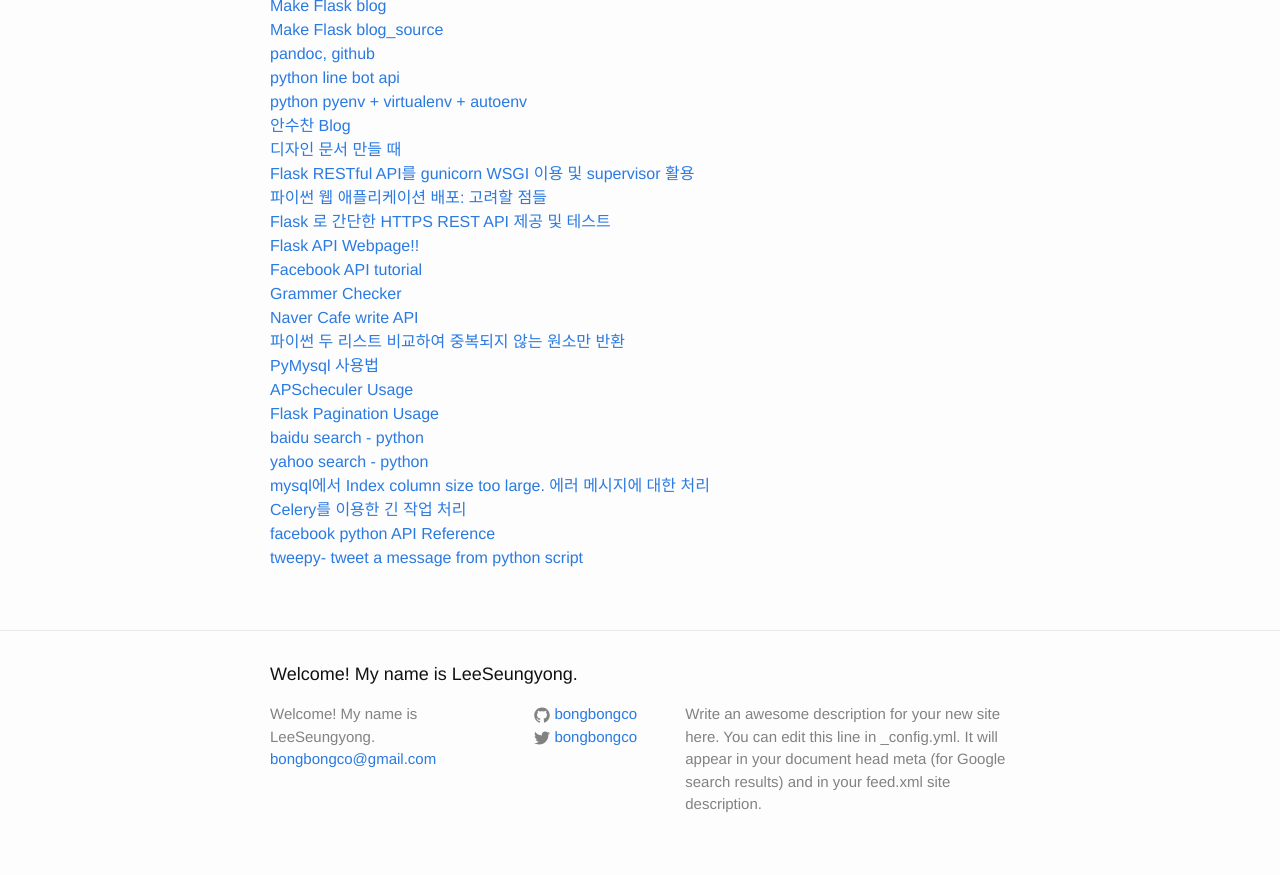
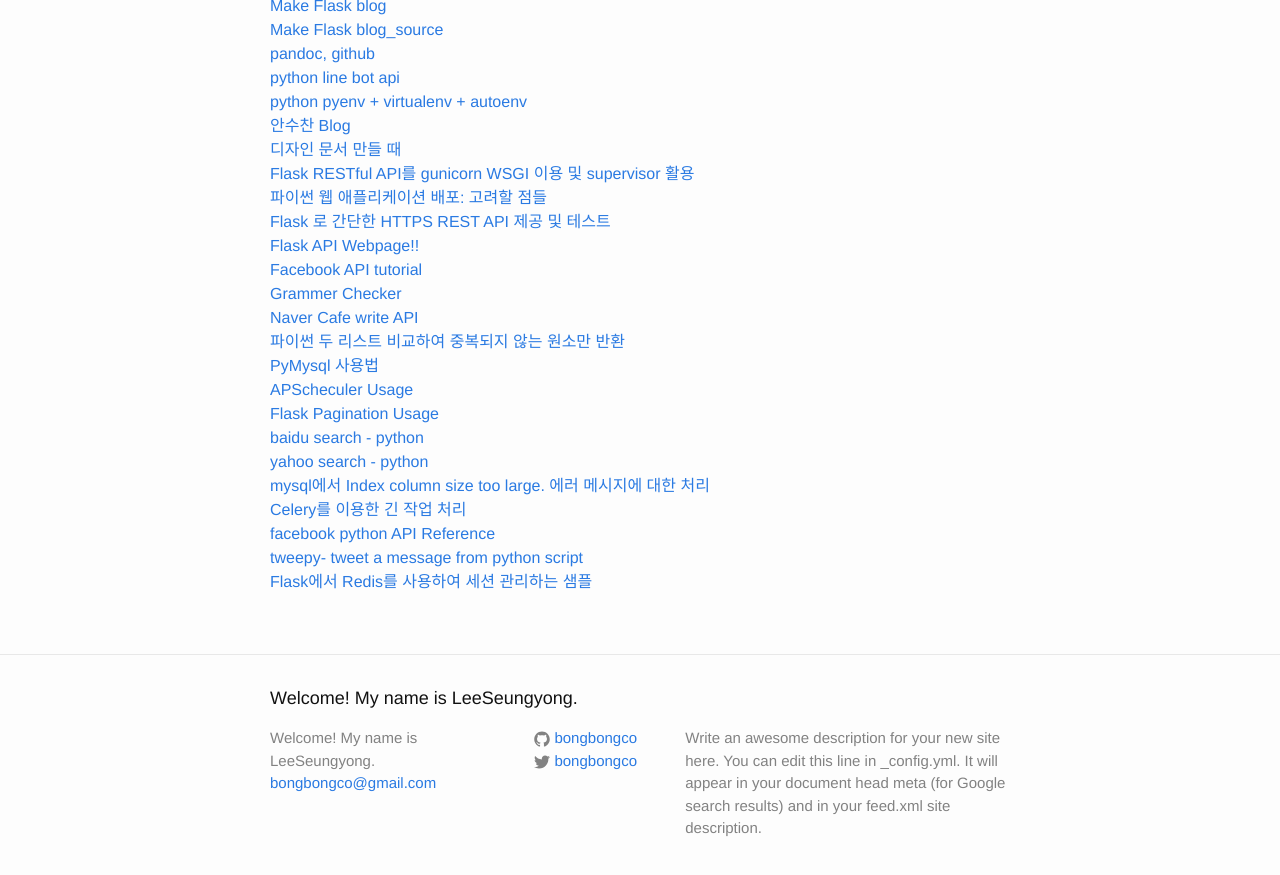
Before and after one commit to LktProgrammer/bongbongco.github.io, a Jekyll site: the page built from _posts/2016-07-22-Website-List.markdown, in a window 1280 px wide and 900 px high, scrolled down 1694 px. Shown: the top 875 px of the window. Built offline with Jekyll 4.4.1, drawn with Linux system fonts in a browser that asks for light colours.

Commit message:
Update 2016-07-22-Website-List.markdown

```diff
--- a/_posts/2016-07-22-Website-List.markdown
+++ b/_posts/2016-07-22-Website-List.markdown
@@ -89,3 +89,4 @@ title: 참고할 웹 사이트들.
 [Celery를 이용한 긴 작업 처리](https://spoqa.github.io/2012/05/29/distribute-task-with-celery.html)
 [facebook python API Reference](http://facebook-sdk.readthedocs.io/en/latest/api.html)
 [tweepy- tweet a message from python script](http://nodotcom.org/python-twitter-tutorial.html)
+[Flask에서 Redis를 사용하여 세션 관리하는 샘플](http://egloos.zum.com/mcchae/v/11184587)
```
